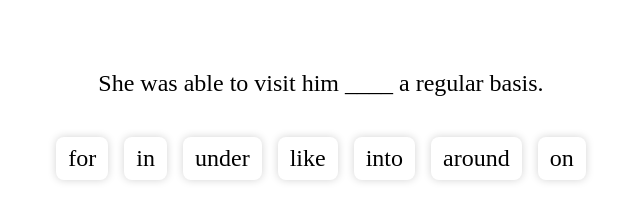
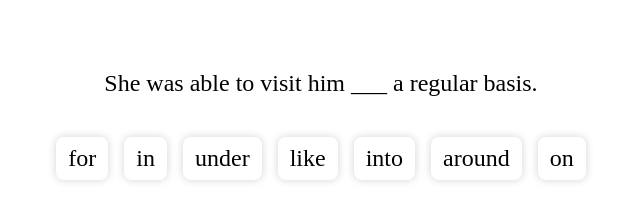
Before and after one commit to nathansherburn/Prepo, a plain HTML site: page index.html in a window 1280 px wide. Shown: the part 275-496 px from the top of the page, 319-959 px from the left. Drawn offline with nearby package versions, Linux system fonts and the light colour scheme.

Commit message:
Add sentence and make format consistent

```diff
--- a/index.html
+++ b/index.html
@@ -105,57 +105,57 @@
       let exercises = [
         {
           sentence:
-            "They worked hard but didn't come up with a solution ____ the problem.",
+            "They worked hard but didn't come up with a solution ___ the problem.",
           answers: ["to"],
         },
         {
-          sentence: "I was shocked ____ Sam's behaviour.",
+          sentence: "I was shocked ___ Sam's behaviour.",
           answers: ["at", "with", "by"],
         },
         {
-          sentence: "She was able to visit him ____ a regular basis.",
+          sentence: "She was able to visit him ___ a regular basis.",
           answers: ["on"],
         },
         {
-          sentence: "He spoke ____ behalf of his colleagues.",
+          sentence: "He spoke ___ behalf of his colleagues.",
           answers: ["on"],
         },
         {
-          sentence: "See you ____ the morning.",
+          sentence: "See you ___ the morning.",
           answers: ["in", "after", "before"],
         },
         {
           sentence:
-            "We are ____ good terms with our neighbours and I want it to stay like that.",
+            "We are ___ good terms with our neighbours and I want it to stay like that.",
           answers: ["on"],
         },
         {
-          sentence: "We'll meet ____ the evening.",
+          sentence: "We'll meet ___ the evening.",
           answers: ["in", "after"],
         },
         {
-          sentence: "I was born ____ 1992.",
+          sentence: "I was born ___ 1992.",
           answers: ["in", "after", "around"],
         },
         {
-          sentence: "I'll see you ____ lunch time.",
+          sentence: "I'll see you ___ lunch time.",
           answers: ["at", "after"],
         },
         {
-          sentence: "Don't be angry ____ me. I didn't do anything wrong.",
+          sentence: "Don't be angry ___ me. I didn't do anything wrong.",
           answers: ["with", "at"],
         },
         {
-          sentence: "I am absolutely capable ____ preparing my own meal.",
+          sentence: "I am absolutely capable ___ preparing my own meal.",
           answers: ["of"],
         },
         {
-          sentence: "See you ____ Tuesday!",
+          sentence: "See you ___ Tuesday!",
           answers: ["on", "after"],
         },
         {
           sentence:
-            "She was ____ high spirits because she had done well at the exam.",
+            "She was ___ high spirits because she had done well at the exam.",
           answers: ["in"],
         },
         {
@@ -165,19 +165,19 @@
         },
         {
           sentence:
-            "You're too early ____ our lesson. Why don't you go get some coffee and wait outside.",
+            "You're too early ___ our lesson. Why don't you go get some coffee and wait outside.",
           answers: ["to"],
         },
         {
-          sentence: "I am very keen ____ trying to get the right job.",
+          sentence: "I am very keen ___ trying to get the right job.",
           answers: ["on"],
         },
         {
-          sentence: "You must pay for your tickets ____ advance.",
+          sentence: "You must pay for your tickets ___ advance.",
           answers: ["in"],
         },
         {
-          sentence: "I am very keen ____ meet your mum.",
+          sentence: "I am very keen ___ meet your mum.",
           answers: ["to"],
         },
         {
@@ -209,6 +209,11 @@
           sentence:
             "My boyfriend bought me some flowers, much ___ my surprise.",
           answers: ["to"],
+        },
+        {
+          sentence:
+            "There were some funny moments ___ the scenes.",
+          answers: ["behind"],
         },
       ];
 
```
